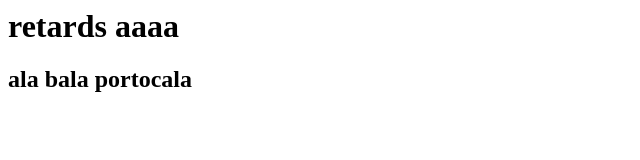
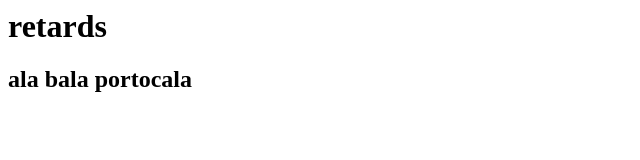
Before and after one commit to DanielBordencea/firstgitrepo, a plain HTML site: page index.html in a window 1280 px wide. Shown: the whole page, without its empty margins (0-640 px from the left). Drawn offline with Linux system fonts and the light colour scheme.

Commit message:
fixed the defect

```diff
--- a/index.html
+++ b/index.html
@@ -1,6 +1,6 @@
 <html>
 	<body>
-		<h1>retards aaaa </h1>
+		<h1>retards</h1>
 		<h2>ala bala portocala</h2>
 	</body>
 </html>
```
